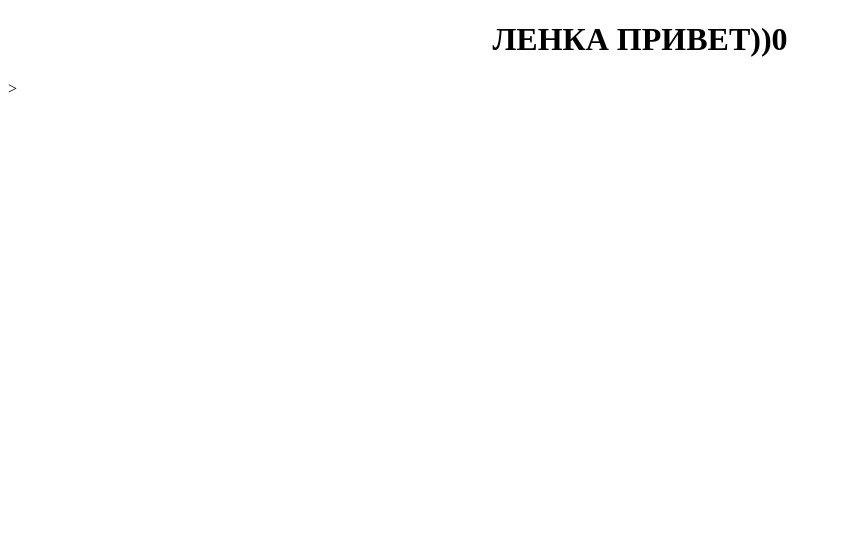
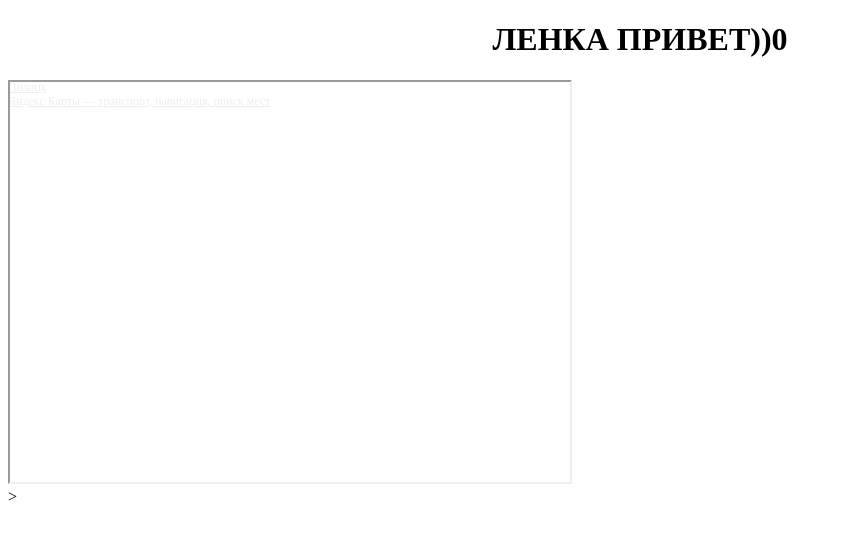
Before and after one commit to splitmindq/test1, a plain HTML site: page index.html in a window 1280 px wide. Shown: the whole page, without its empty margins (0-842 px from the left). Drawn offline with Linux system fonts and the light colour scheme.

Commit message:
Add files via upload

```diff
--- a/index.html
+++ b/index.html
@@ -16,7 +16,7 @@
     }
 </style>
 
-
+<div style="position:relative;overflow:hidden;width: 1000px;"><a href="https://yandex.by/maps/10275/polotsk/?utm_medium=mapframe&utm_source=maps" style="color:#eee;font-size:12px;position:absolute;top:0px;">Полоцк</a><a href="https://yandex.by/maps/10275/polotsk/?l=stv%2Csta&ll=28.763266%2C55.486170&mode=usermaps&panorama%5Bdirection%5D=78.718073%2C-18.121483&panorama%5Bfull%5D=true&panorama%5Bpoint%5D=28.764030%2C55.485946&panorama%5Bspan%5D=80.993326%2C60.000000&source=constructorLink&um=constructor%3Aaebdfb172562f44ebf796d38b327a28274e4594236a6ad0b5bfc447fff0b71f8&utm_medium=mapframe&utm_source=maps&z=18.4" style="color:#eee;font-size:12px;position:absolute;top:14px;">Яндекс Карты — транспорт, навигация, поиск мест</a><iframe src="https://yandex.by/map-widget/v1/?l=stv%2Csta&ll=28.763266%2C55.486170&mode=usermaps&panorama%5Bdirection%5D=78.718073%2C-18.121483&panorama%5Bfull%5D=true&panorama%5Bpoint%5D=28.764030%2C55.485946&panorama%5Bspan%5D=80.993326%2C60.000000&source=constructorLink&um=constructor%3Aaebdfb172562f44ebf796d38b327a28274e4594236a6ad0b5bfc447fff0b71f8&z=18.4" width="560" height="400" frameborder="1" allowfullscreen="true" style="position:relative;"></iframe></div>
 <script type="text/javascript" charset="utf-8" async src="https://api-maps.yandex.ru/services/constructor/1.0/js/?um=constructor%3Aaebdfb172562f44ebf796d38b327a28274e4594236a6ad0b5bfc447fff0b71f8&amp;width=100%25&amp;height=600&amp;lang=ru_RU&amp;scroll=true"></script>>
 </body>
 </html><a href="https://yandex.ru/maps/?um=constructor%3Aaebdfb172562f44ebf796d38b327a28274e4594236a6ad0b5bfc447fff0b71f8&amp;source=constructorStatic" target="_blank"><img src="https://api-maps.yandex.ru/services/constructor/1.0/static/?um=constructor%3Aaebdfb172562f44ebf796d38b327a28274e4594236a6ad0b5bfc447fff0b71f8&amp;width=490&amp;height=450&amp;lang=ru_RU" alt="" style="border: 0;" /></a>
```
